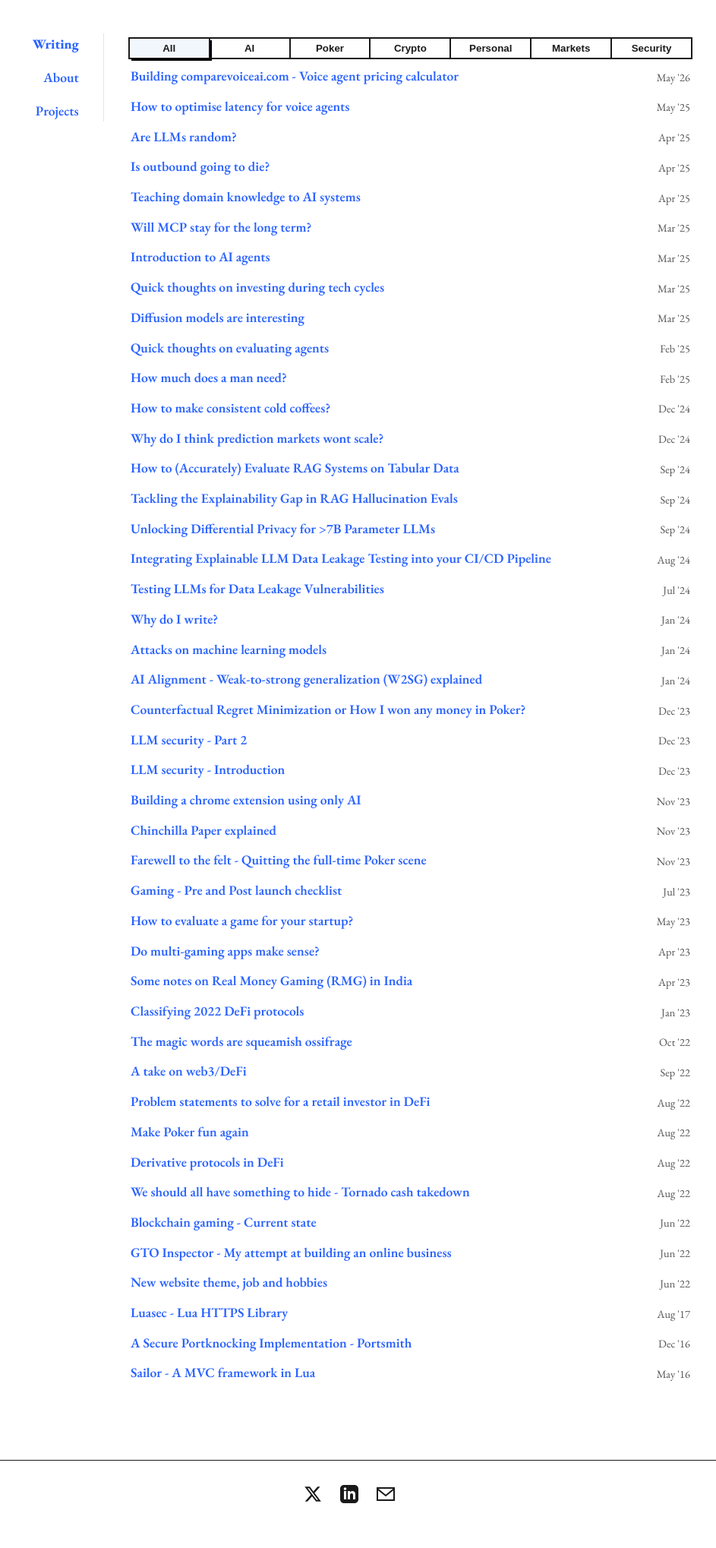
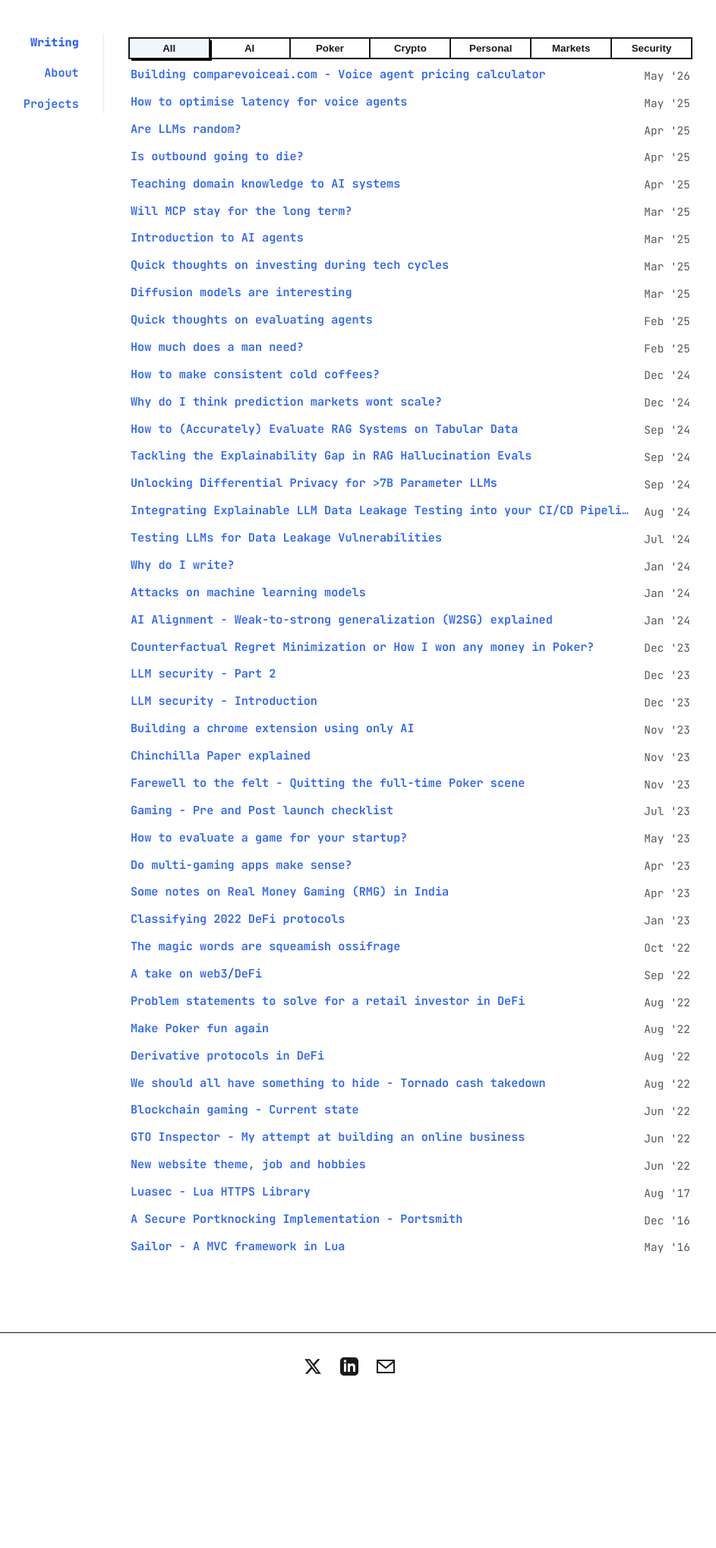
Before and after one commit to r-nikhil/r-nikhil.github.io, a Jekyll site: the page built from index.html, in a window 1280 px wide. Shown: the whole page at 76% size, without its empty margins (180-1123 px from the left). Built offline with Jekyll 4.4.1, drawn with Linux system fonts in a browser that asks for light colours; after the commit the page ends 1869 px from its top, so only the background shows below that.

Commit message:
Restored to '367d5c952b8a07d6c84ca856cd8e7a006ec76b7a'
Replit-Restored-To: 367d5c952b8a07d6c84ca856cd8e7a006ec76b7a

```diff
--- a/_includes/head.html
+++ b/_includes/head.html
@@ -28,7 +28,7 @@
   <link rel="sitemap" type="application/xml" title="sitemap" href="{{ site.baseurl }}/sitemap.xml" />
   <link rel="preconnect" href="https://fonts.googleapis.com">
   <link rel="preconnect" href="https://fonts.gstatic.com" crossorigin>
-  <link href="https://fonts.googleapis.com/css2?family=EB+Garamond:ital,wght@0,400;0,500;0,600;0,700;0,800;1,400;1,500;1,600;1,700;1,800&display=swap" rel="stylesheet">
+  <link href="https://fonts.googleapis.com/css2?family=JetBrains+Mono:ital,wght@0,400;0,600;0,700;0,800;1,400;1,600;1,700;1,800&display=swap" rel="stylesheet">
 
   <style>
     {% capture include_to_scssify %}
--- a/_sass/_main.scss
+++ b/_sass/_main.scss
@@ -19,11 +19,11 @@
 }
 
 body {
-	font-family: 'EB Garamond', Georgia, serif;
+	font-family: 'JetBrains Mono', 'Courier New', monospace;
 	-webkit-font-smoothing: antialiased;
     text-rendering: optimizeLegibility;
 	line-height: 1.6;
-	font-size: 1.1rem;
+	font-size: 0.95rem;
 	color: var(--text-color);
 	background-color: var(--bg-color);
 	text-align: justify;
```
